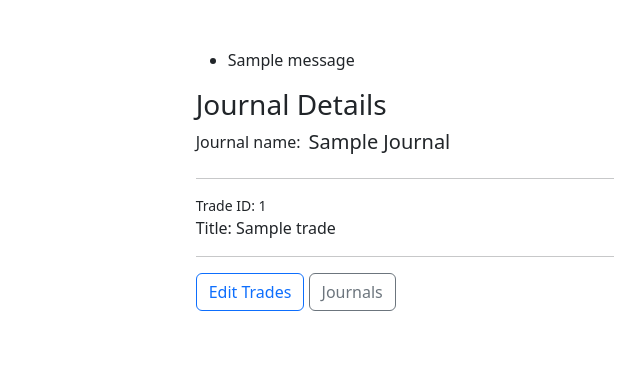
After one commit to Evan2022/My-Trading-Journal, a Django app: page /journals/1 in a window 1280 px wide. The commit adds this page. Shown: the top 374 px of the page, without its empty margins (235-875 px from the left). Run offline with Django 3.2, Linux system fonts and the light colour scheme; tables that the repository leaves empty hold one stand-in row (values such as "Sample post"); one stand-in notice (Sample message) is shown.

Commit message:
create trade_view.html which will display the journals Trades

```diff
--- a/trades/models.py
+++ b/trades/models.py
@@ -1,5 +1,5 @@
 from django.db import models
-from django.db import reverse
+from django.urls import reverse
 
 
 class Journal(models.Model):
--- a/trades/templates/home.html
+++ b/trades/templates/home.html
@@ -5,7 +5,7 @@
 {% block content %}
 
     <a href="{% url 'trades:journals' %}" role="button" class="btn btn-outline-primary">View a Journal</a>
-    <a href="" role="button" class="btn btn-outline-danger">Add a Journal</a>
+    <a href="{% url 'trades:add_journal' %}" role="button" class="btn btn-outline-danger">Add a Journal</a>
 
 
 {% endblock content %}
--- /dev/null
+++ b/trades/templates/trade_view.html
@@ -0,0 +1,30 @@
+{% extends "base.html" %}
+
+{% block title %}{{ journal.name }}{% endblock %}
+
+{% block content %}
+
+    {% if messages %}
+    <ul class="messages">
+        {% for message in messages %}
+        <li>{{ message }}</li>
+        {% endfor %}
+    </ul>
+    {% endif %}
+
+    <h3>Journal Details</h3>
+    <div class="d-flex d-flex-inline"><span class="pe-2">Journal name:</span> <h5>{{ journal.name|title }}</h5></div>
+    <hr>
+        {% for trade in journal.trade_journal.all %}
+        <div class="small">Trade ID: {{ trade.id }}</div>
+        <div>Title: {{ trade.title }}</div>
+        <hr>
+        {% endfor %}
+
+    <p>
+        <a href="" role="button" class="btn btn-outline-primary">Edit Trades</a>
+        <a href="{% url 'trades:journals' %}" role="button" class="btn btn-outline-secondary">Journals</a>
+    </p>
+
+
+{% endblock content %}
--- a/trades/urls.py
+++ b/trades/urls.py
@@ -8,6 +8,6 @@ urlpatterns = [
     path('', views.HomeView.as_view(), name='home'),
     path('journals/', views.JournalListView.as_view(), name='journals'),
     path('journals/add/', views.JournalCreateView.as_view(), name='add_journal'),
-    path('journals/<int:pk>', TradeView.as_view(), name='trade_view')
+    path('journals/<int:pk>', views.TradeView.as_view(), name='trade_view')
 
 ]
--- a/trades/views.py
+++ b/trades/views.py
@@ -1,5 +1,5 @@
 from django.shortcuts import render
-from django.views.generic import (TemplateView, ListView, CreateView)
+from django.views.generic import (TemplateView, ListView, CreateView, DetailView)
 from django.contrib import messages
 from django.urls import reverse
 from django.http import HttpResponseRedirect
@@ -16,6 +16,11 @@ class JournalListView(ListView):
     template_name = 'journal_list.html'
 
 
+class TradeView(DetailView):
+    model = Journal
+    template_name = 'trade_view.html'
+
+
 class JournalCreateView(CreateView):
     model = Journal
     template_name = 'journal_create.html'
```
